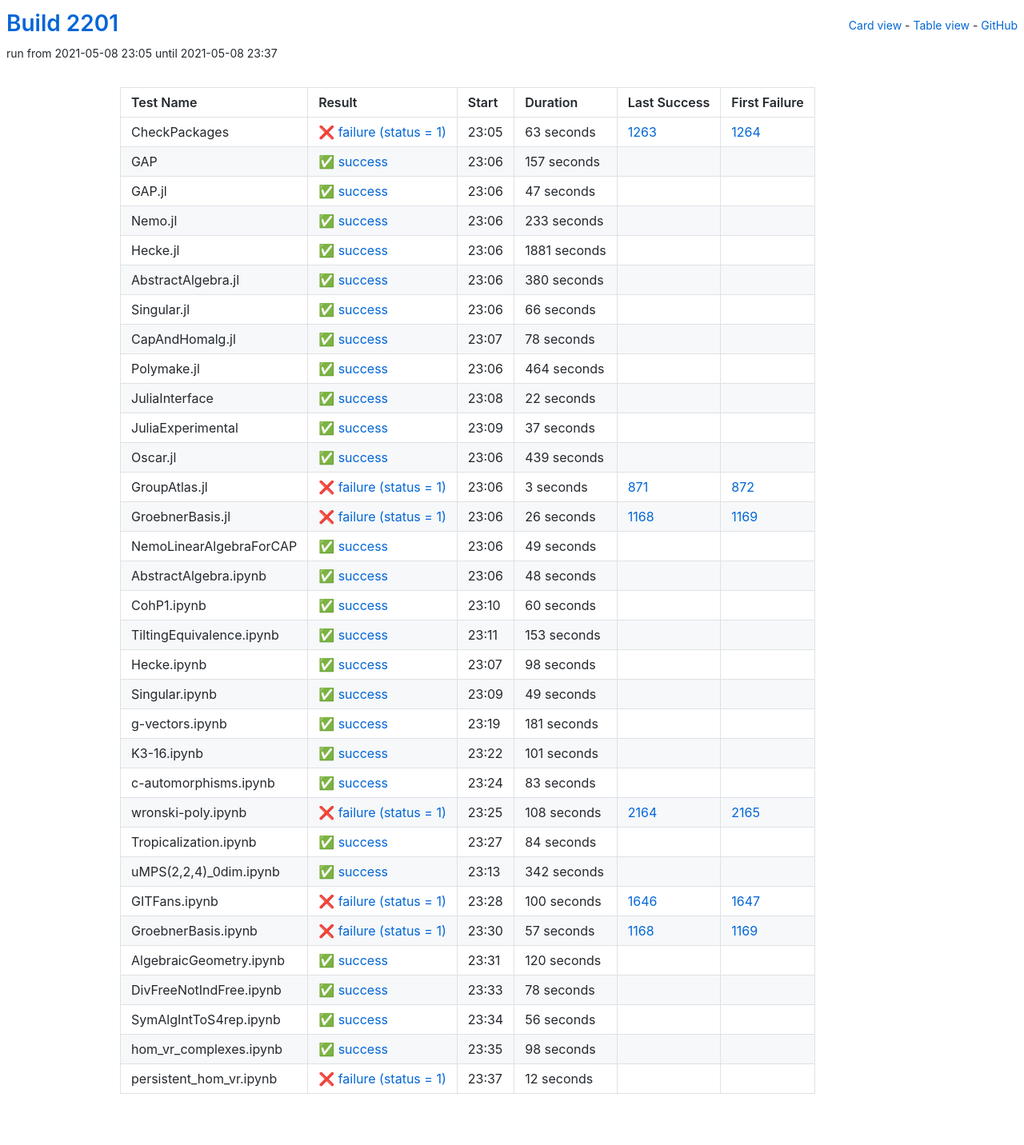
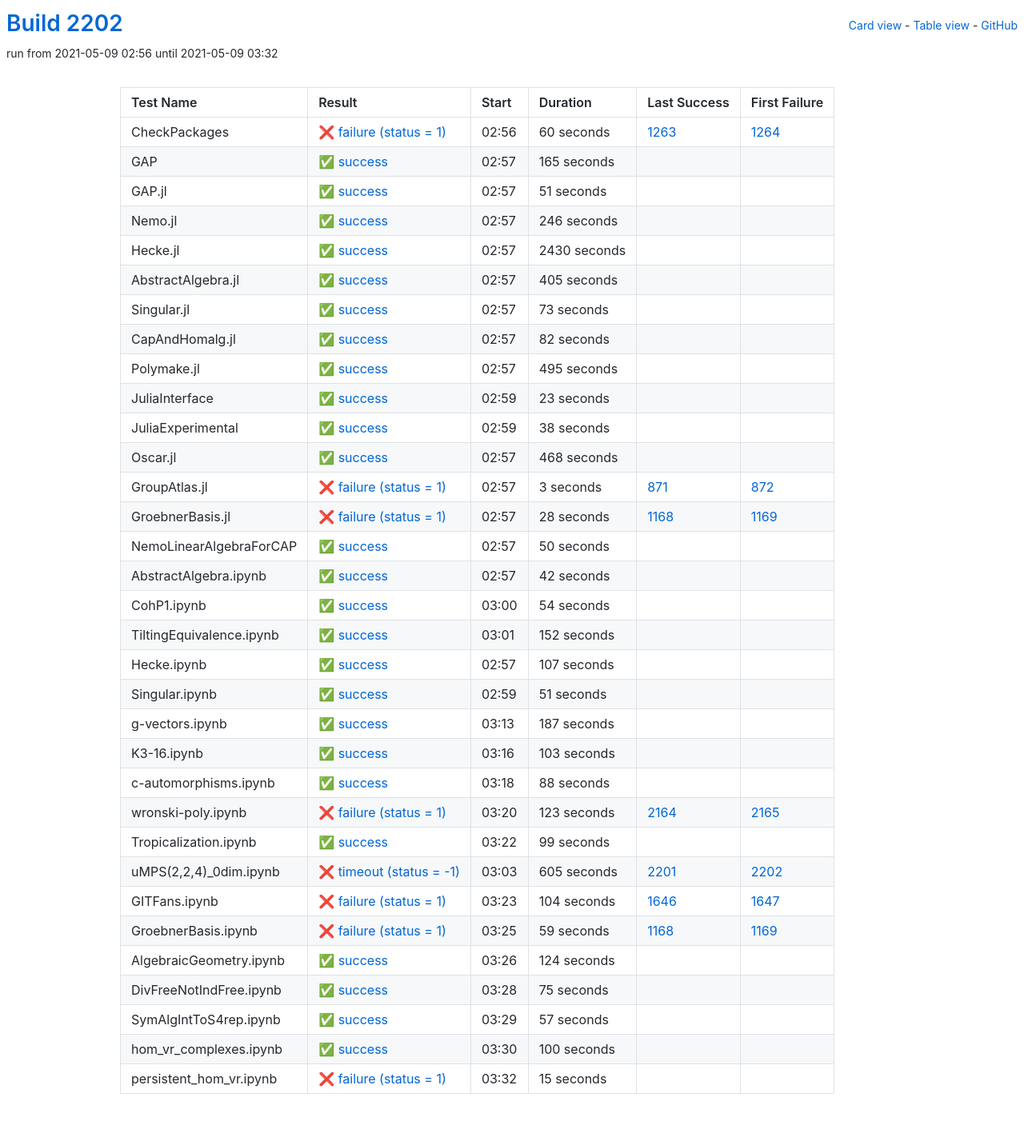
Before and after one commit to oscar-system/oscar-ci-status-stable, a Jekyll site: the page built from table.html, in a window 1280 px wide. Shown: the whole page at 80% size. Built offline with Jekyll 4.4.1, drawn with Linux system fonts in a browser that asks for light colours.

Commit message:
Build #2202

```diff
--- a/_data/ci.yml
+++ b/_data/ci.yml
@@ -1,6 +1,6 @@
 ---
-build: 2201
-build_url: https://oscarci.mathematik.uni-kl.de/job/oscar-stable/2201/
+build: 2202
+build_url: https://oscarci.mathematik.uni-kl.de/job/oscar-stable/2202/
 job: oscar-stable
 organization: oscar-system
 repo: oscar-ci-status-stable
@@ -8,152 +8,152 @@ repourl: https://github.com/oscar-system/oscar-ci-status-stable
 tests:
 - name: CheckPackages
   id: checkpackages
-  log: https://oscarci.mathematik.uni-kl.de/job/oscar-stable/2201/artifact/logs/build-2201/CheckPackages.log
-  start: 2021-05-08 23:05
+  log: https://oscarci.mathematik.uni-kl.de/job/oscar-stable/2202/artifact/logs/build-2202/CheckPackages.log
+  start: 2021-05-09 02:56
   success: false
   exitcode: 1
   status: failure
-  duration: 63
+  duration: 60
   last_success: 1263
   last_success_url: https://oscarci.mathematik.uni-kl.de/job/oscar-stable/1263/
   first_failure: 1264
   first_failure_url: https://oscarci.mathematik.uni-kl.de/job/oscar-stable/1264/
 - name: GAP
   id: gap
-  log: https://oscarci.mathematik.uni-kl.de/job/oscar-stable/2201/artifact/logs/build-2201/GAP.log
-  start: 2021-05-08 23:06
+  log: https://oscarci.mathematik.uni-kl.de/job/oscar-stable/2202/artifact/logs/build-2202/GAP.log
+  start: 2021-05-09 02:57
   success: true
   exitcode: 0
   status: success
-  duration: 157
+  duration: 165
   last_success: false
   last_success_url:
   first_failure: false
   first_failure_url:
 - name: GAP.jl
   id: gap-jl
-  log: https://oscarci.mathematik.uni-kl.de/job/oscar-stable/2201/artifact/logs/build-2201/GAP.jl.log
-  start: 2021-05-08 23:06
+  log: https://oscarci.mathematik.uni-kl.de/job/oscar-stable/2202/artifact/logs/build-2202/GAP.jl.log
+  start: 2021-05-09 02:57
   success: true
   exitcode: 0
   status: success
-  duration: 47
+  duration: 51
   last_success: false
   last_success_url:
   first_failure: false
   first_failure_url:
 - name: Nemo.jl
   id: nemo-jl
-  log: https://oscarci.mathematik.uni-kl.de/job/oscar-stable/2201/artifact/logs/build-2201/Nemo.jl.log
-  start: 2021-05-08 23:06
+  log: https://oscarci.mathematik.uni-kl.de/job/oscar-stable/2202/artifact/logs/build-2202/Nemo.jl.log
+  start: 2021-05-09 02:57
   success: true
   exitcode: 0
   status: success
-  duration: 233
+  duration: 246
   last_success: false
   last_success_url:
   first_failure: false
   first_failure_url:
 - name: Hecke.jl
   id: hecke-jl
-  log: https://oscarci.mathematik.uni-kl.de/job/oscar-stable/2201/artifact/logs/build-2201/Hecke.jl.log
-  start: 2021-05-08 23:06
+  log: https://oscarci.mathematik.uni-kl.de/job/oscar-stable/2202/artifact/logs/build-2202/Hecke.jl.log
+  start: 2021-05-09 02:57
   success: true
   exitcode: 0
   status: success
-  duration: 1881
+  duration: 2430
   last_success: false
   last_success_url:
   first_failure: false
   first_failure_url:
 - name: AbstractAlgebra.jl
   id: abstractalgebra-jl
-  log: https://oscarci.mathematik.uni-kl.de/job/oscar-stable/2201/artifact/logs/build-2201/AbstractAlgebra.jl.log
-  start: 2021-05-08 23:06
+  log: https://oscarci.mathematik.uni-kl.de/job/oscar-stable/2202/artifact/logs/build-2202/AbstractAlgebra.jl.log
+  start: 2021-05-09 02:57
   success: true
   exitcode: 0
   status: success
-  duration: 380
+  duration: 405
   last_success: false
   last_success_url:
   first_failure: false
   first_failure_url:
 - name: Singular.jl
   id: singular-jl
-  log: https://oscarci.mathematik.uni-kl.de/job/oscar-stable/2201/artifact/logs/build-2201/Singular.jl.log
-  start: 2021-05-08 23:06
+  log: https://oscarci.mathematik.uni-kl.de/job/oscar-stable/2202/artifact/logs/build-2202/Singular.jl.log
+  start: 2021-05-09 02:57
   success: true
   exitcode: 0
   status: success
-  duration: 66
+  duration: 73
   last_success: false
   last_success_url:
   first_failure: false
   first_failure_url:
 - name: CapAndHomalg.jl
   id: capandhomalg-jl
-  log: https://oscarci.mathematik.uni-kl.de/job/oscar-stable/2201/artifact/logs/build-2201/CapAndHomalg.jl.log
-  start: 2021-05-08 23:07
+  log: https://oscarci.mathematik.uni-kl.de/job/oscar-stable/2202/artifact/logs/build-2202/CapAndHomalg.jl.log
+  start: 2021-05-09 02:57
   success: true
   exitcode: 0
   status: success
-  duration: 78
+  duration: 82
   last_success: false
   last_success_url:
   first_failure: false
   first_failure_url:
 - name: Polymake.jl
   id: polymake-jl
-  log: https://oscarci.mathematik.uni-kl.de/job/oscar-stable/2201/artifact/logs/build-2201/Polymake.jl.log
-  start: 2021-05-08 23:06
+  log: https://oscarci.mathematik.uni-kl.de/job/oscar-stable/2202/artifact/logs/build-2202/Polymake.jl.log
+  start: 2021-05-09 02:57
   success: true
   exitcode: 0
   status: success
-  duration: 464
+  duration: 495
   last_success: false
   last_success_url:
   first_failure: false
   first_failure_url:
 - name: JuliaInterface
   id: juliainterface
-  log: https://oscarci.mathematik.uni-kl.de/job/oscar-stable/2201/artifact/logs/build-2201/JuliaInterface.log
-  start: 2021-05-08 23:08
+  log: https://oscarci.mathematik.uni-kl.de/job/oscar-stable/2202/artifact/logs/build-2202/JuliaInterface.log
+  start: 2021-05-09 02:59
   success: true
   exitcode: 0
   status: success
-  duration: 22
+  duration: 23
   last_success: false
   last_success_url:
   first_failure: false
   first_failure_url:
 - name: JuliaExperimental
   id: juliaexperimental
-  log: https://oscarci.mathematik.uni-kl.de/job/oscar-stable/2201/artifact/logs/build-2201/JuliaExperimental.log
-  start: 2021-05-08 23:09
+  log: https://oscarci.mathematik.uni-kl.de/job/oscar-stable/2202/artifact/logs/build-2202/JuliaExperimental.log
+  start: 2021-05-09 02:59
   success: true
   exitcode: 0
   status: success
-  duration: 37
+  duration: 38
   last_success: false
   last_success_url:
   first_failure: false
   first_failure_url:
 - name: Oscar.jl
   id: oscar-jl
-  log: https://oscarci.mathematik.uni-kl.de/job/oscar-stable/2201/artifact/logs/build-2201/Oscar.jl.log
-  start: 2021-05-08 23:06
+  log: https://oscarci.mathematik.uni-kl.de/job/oscar-stable/2202/artifact/logs/build-2202/Oscar.jl.log
+  start: 2021-05-09 02:57
   success: true
   exitcode: 0
   status: success
-  duration: 439
+  duration: 468
   last_success: false
   last_success_url:
   first_failure: false
   first_failure_url:
 - name: GroupAtlas.jl
   id: groupatlas-jl
-  log: https://oscarci.mathematik.uni-kl.de/job/oscar-stable/2201/artifact/logs/build-2201/GroupAtlas.jl.log
-  start: 2021-05-08 23:06
+  log: https://oscarci.mathematik.uni-kl.de/job/oscar-stable/2202/artifact/logs/build-2202/GroupAtlas.jl.log
+  start: 2021-05-09 02:57
   success: false
   exitcode: 1
   status: failure
@@ -164,240 +164,240 @@ tests:
   first_failure_url: https://oscarci.mathematik.uni-kl.de/job/oscar-stable/872/
 - name: GroebnerBasis.jl
   id: groebnerbasis-jl
-  log: https://oscarci.mathematik.uni-kl.de/job/oscar-stable/2201/artifact/logs/build-2201/GroebnerBasis.jl.log
-  start: 2021-05-08 23:06
+  log: https://oscarci.mathematik.uni-kl.de/job/oscar-stable/2202/artifact/logs/build-2202/GroebnerBasis.jl.log
+  start: 2021-05-09 02:57
   success: false
   exitcode: 1
   status: failure
-  duration: 26
+  duration: 28
   last_success: 1168
   last_success_url: https://oscarci.mathematik.uni-kl.de/job/oscar-stable/1168/
   first_failure: 1169
   first_failure_url: https://oscarci.mathematik.uni-kl.de/job/oscar-stable/1169/
 - name: NemoLinearAlgebraForCAP
   id: nemolinearalgebraforcap
-  log: https://oscarci.mathematik.uni-kl.de/job/oscar-stable/2201/artifact/logs/build-2201/NemoLinearAlgebraForCAP.log
-  start: 2021-05-08 23:06
+  log: https://oscarci.mathematik.uni-kl.de/job/oscar-stable/2202/artifact/logs/build-2202/NemoLinearAlgebraForCAP.log
+  start: 2021-05-09 02:57
   success: true
   exitcode: 0
   status: success
-  duration: 49
+  duration: 50
   last_success: false
   last_success_url:
   first_failure: false
   first_failure_url:
 - name: AbstractAlgebra.ipynb
   id: abstractalgebra-ipynb
-  log: https://oscarci.mathematik.uni-kl.de/job/oscar-stable/2201/artifact/logs/build-2201/AbstractAlgebra.ipynb.log
-  start: 2021-05-08 23:06
+  log: https://oscarci.mathematik.uni-kl.de/job/oscar-stable/2202/artifact/logs/build-2202/AbstractAlgebra.ipynb.log
+  start: 2021-05-09 02:57
   success: true
   exitcode: 0
   status: success
-  duration: 48
+  duration: 42
   last_success: false
   last_success_url:
   first_failure: false
   first_failure_url:
 - name: CohP1.ipynb
   id: cohp1-ipynb
-  log: https://oscarci.mathematik.uni-kl.de/job/oscar-stable/2201/artifact/logs/build-2201/CohP1.ipynb.log
-  start: 2021-05-08 23:10
+  log: https://oscarci.mathematik.uni-kl.de/job/oscar-stable/2202/artifact/logs/build-2202/CohP1.ipynb.log
+  start: 2021-05-09 03:00
   success: true
   exitcode: 0
   status: success
-  duration: 60
+  duration: 54
   last_success: false
   last_success_url:
   first_failure: false
   first_failure_url:
 - name: TiltingEquivalence.ipynb
   id: tiltingequivalence-ipynb
-  log: https://oscarci.mathematik.uni-kl.de/job/oscar-stable/2201/artifact/logs/build-2201/TiltingEquivalence.ipynb.log
-  start: 2021-05-08 23:11
+  log: https://oscarci.mathematik.uni-kl.de/job/oscar-stable/2202/artifact/logs/build-2202/TiltingEquivalence.ipynb.log
+  start: 2021-05-09 03:01
   success: true
   exitcode: 0
   status: success
-  duration: 153
+  duration: 152
   last_success: false
   last_success_url:
   first_failure: false
   first_failure_url:
 - name: Hecke.ipynb
   id: hecke-ipynb
-  log: https://oscarci.mathematik.uni-kl.de/job/oscar-stable/2201/artifact/logs/build-2201/Hecke.ipynb.log
-  start: 2021-05-08 23:07
+  log: https://oscarci.mathematik.uni-kl.de/job/oscar-stable/2202/artifact/logs/build-2202/Hecke.ipynb.log
+  start: 2021-05-09 02:57
   success: true
   exitcode: 0
   status: success
-  duration: 98
+  duration: 107
   last_success: false
   last_success_url:
   first_failure: false
   first_failure_url:
 - name: Singular.ipynb
   id: singular-ipynb
-  log: https://oscarci.mathematik.uni-kl.de/job/oscar-stable/2201/artifact/logs/build-2201/Singular.ipynb.log
-  start: 2021-05-08 23:09
+  log: https://oscarci.mathematik.uni-kl.de/job/oscar-stable/2202/artifact/logs/build-2202/Singular.ipynb.log
+  start: 2021-05-09 02:59
   success: true
   exitcode: 0
   status: success
-  duration: 49
+  duration: 51
   last_success: false
   last_success_url:
   first_failure: false
   first_failure_url:
 - name: g-vectors.ipynb
   id: g-vectors-ipynb
-  log: https://oscarci.mathematik.uni-kl.de/job/oscar-stable/2201/artifact/logs/build-2201/g-vectors.ipynb.log
-  start: 2021-05-08 23:19
+  log: https://oscarci.mathematik.uni-kl.de/job/oscar-stable/2202/artifact/logs/build-2202/g-vectors.ipynb.log
+  start: 2021-05-09 03:13
   success: true
   exitcode: 0
   status: success
-  duration: 181
+  duration: 187
   last_success: false
   last_success_url:
   first_failure: false
   first_failure_url:
 - name: K3-16.ipynb
   id: k3-16-ipynb
-  log: https://oscarci.mathematik.uni-kl.de/job/oscar-stable/2201/artifact/logs/build-2201/K3-16.ipynb.log
-  start: 2021-05-08 23:22
+  log: https://oscarci.mathematik.uni-kl.de/job/oscar-stable/2202/artifact/logs/build-2202/K3-16.ipynb.log
+  start: 2021-05-09 03:16
   success: true
   exitcode: 0
   status: success
-  duration: 101
+  duration: 103
   last_success: false
   last_success_url:
   first_failure: false
   first_failure_url:
 - name: c-automorphisms.ipynb
   id: c-automorphisms-ipynb
-  log: https://oscarci.mathematik.uni-kl.de/job/oscar-stable/2201/artifact/logs/build-2201/c-automorphisms.ipynb.log
-  start: 2021-05-08 23:24
+  log: https://oscarci.mathematik.uni-kl.de/job/oscar-stable/2202/artifact/logs/build-2202/c-automorphisms.ipynb.log
+  start: 2021-05-09 03:18
   success: true
   exitcode: 0
   status: success
-  duration: 83
+  duration: 88
   last_success: false
   last_success_url:
   first_failure: false
   first_failure_url:
 - name: wronski-poly.ipynb
   id: wronski-poly-ipynb
-  log: https://oscarci.mathematik.uni-kl.de/job/oscar-stable/2201/artifact/logs/build-2201/wronski-poly.ipynb.log
-  start: 2021-05-08 23:25
+  log: https://oscarci.mathematik.uni-kl.de/job/oscar-stable/2202/artifact/logs/build-2202/wronski-poly.ipynb.log
+  start: 2021-05-09 03:20
   success: false
   exitcode: 1
   status: failure
-  duration: 108
+  duration: 123
   last_success: 2164
   last_success_url: https://oscarci.mathematik.uni-kl.de/job/oscar-stable/2164/
   first_failure: 2165
   first_failure_url: https://oscarci.mathematik.uni-kl.de/job/oscar-stable/2165/
 - name: Tropicalization.ipynb
   id: tropicalization-ipynb
-  log: https://oscarci.mathematik.uni-kl.de/job/oscar-stable/2201/artifact/logs/build-2201/Tropicalization.ipynb.log
-  start: 2021-05-08 23:27
+  log: https://oscarci.mathematik.uni-kl.de/job/oscar-stable/2202/artifact/logs/build-2202/Tropicalization.ipynb.log
+  start: 2021-05-09 03:22
   success: true
   exitcode: 0
   status: success
-  duration: 84
+  duration: 99
   last_success: false
   last_success_url:
   first_failure: false
   first_failure_url:
 - name: uMPS(2,2,4)_0dim.ipynb
   id: umps-2-2-4-0dim-ipynb
-  log: https://oscarci.mathematik.uni-kl.de/job/oscar-stable/2201/artifact/logs/build-2201/uMPS-2-2-4-_0dim.ipynb.log
-  start: 2021-05-08 23:13
-  success: true
-  exitcode: 0
-  status: success
-  duration: 342
-  last_success: false
-  last_success_url:
-  first_failure: false
-  first_failure_url:
+  log: https://oscarci.mathematik.uni-kl.de/job/oscar-stable/2202/artifact/logs/build-2202/uMPS-2-2-4-_0dim.ipynb.log
+  start: 2021-05-09 03:03
+  success: false
+  exitcode: -1
+  status: timeout
+  duration: 605
+  last_success: 2201
+  last_success_url: https://oscarci.mathematik.uni-kl.de/job/oscar-stable/2201/
+  first_failure: 2202
+  first_failure_url: https://oscarci.mathematik.uni-kl.de/job/oscar-stable/2202/
 - name: GITFans.ipynb
   id: gitfans-ipynb
-  log: https://oscarci.mathematik.uni-kl.de/job/oscar-stable/2201/artifact/logs/build-2201/GITFans.ipynb.log
-  start: 2021-05-08 23:28
+  log: https://oscarci.mathematik.uni-kl.de/job/oscar-stable/2202/artifact/logs/build-2202/GITFans.ipynb.log
+  start: 2021-05-09 03:23
   success: false
   exitcode: 1
   status: failure
-  duration: 100
+  duration: 104
   last_success: 1646
   last_success_url: https://oscarci.mathematik.uni-kl.de/job/oscar-stable/1646/
   first_failure: 1647
   first_failure_url: https://oscarci.mathematik.uni-kl.de/job/oscar-stable/1647/
 - name: GroebnerBasis.ipynb
   id: groebnerbasis-ipynb
-  log: https://oscarci.mathematik.uni-kl.de/job/oscar-stable/2201/artifact/logs/build-2201/GroebnerBasis.ipynb.log
-  start: 2021-05-08 23:30
+  log: https://oscarci.mathematik.uni-kl.de/job/oscar-stable/2202/artifact/logs/build-2202/GroebnerBasis.ipynb.log
+  start: 2021-05-09 03:25
   success: false
   exitcode: 1
   status: failure
-  duration: 57
+  duration: 59
   last_success: 1168
   last_success_url: https://oscarci.mathematik.uni-kl.de/job/oscar-stable/1168/
   first_failure: 1169
   first_failure_url: https://oscarci.mathematik.uni-kl.de/job/oscar-stable/1169/
 - name: AlgebraicGeometry.ipynb
   id: algebraicgeometry-ipynb
-  log: https://oscarci.mathematik.uni-kl.de/job/oscar-stable/2201/artifact/logs/build-2201/AlgebraicGeometry.ipynb.log
-  start: 2021-05-08 23:31
+  log: https://oscarci.mathematik.uni-kl.de/job/oscar-stable/2202/artifact/logs/build-2202/AlgebraicGeometry.ipynb.log
+  start: 2021-05-09 03:26
   success: true
   exitcode: 0
   status: success
-  duration: 120
+  duration: 124
   last_success: false
   last_success_url:
   first_failure: false
   first_failure_url:
 - name: DivFreeNotIndFree.ipynb
   id: divfreenotindfree-ipynb
-  log: https://oscarci.mathematik.uni-kl.de/job/oscar-stable/2201/artifact/logs/build-2201/DivFreeNotIndFree.ipynb.log
-  start: 2021-05-08 23:33
+  log: https://oscarci.mathematik.uni-kl.de/job/oscar-stable/2202/artifact/logs/build-2202/DivFreeNotIndFree.ipynb.log
+  start: 2021-05-09 03:28
   success: true
   exitcode: 0
   status: success
-  duration: 78
+  duration: 75
   last_success: false
   last_success_url:
   first_failure: false
   first_failure_url:
 - name: SymAlgIntToS4rep.ipynb
   id: symalginttos4rep-ipynb
-  log: https://oscarci.mathematik.uni-kl.de/job/oscar-stable/2201/artifact/logs/build-2201/SymAlgIntToS4rep.ipynb.log
-  start: 2021-05-08 23:34
+  log: https://oscarci.mathematik.uni-kl.de/job/oscar-stable/2202/artifact/logs/build-2202/SymAlgIntToS4rep.ipynb.log
+  start: 2021-05-09 03:29
   success: true
   exitcode: 0
   status: success
-  duration: 56
+  duration: 57
   last_success: false
   last_success_url:
   first_failure: false
   first_failure_url:
 - name: hom_vr_complexes.ipynb
   id: hom-vr-complexes-ipynb
-  log: https://oscarci.mathematik.uni-kl.de/job/oscar-stable/2201/artifact/logs/build-2201/hom_vr_complexes.ipynb.log
-  start: 2021-05-08 23:35
+  log: https://oscarci.mathematik.uni-kl.de/job/oscar-stable/2202/artifact/logs/build-2202/hom_vr_complexes.ipynb.log
+  start: 2021-05-09 03:30
   success: true
   exitcode: 0
   status: success
-  duration: 98
+  duration: 100
   last_success: false
   last_success_url:
   first_failure: false
   first_failure_url:
 - name: persistent_hom_vr.ipynb
   id: persistent-hom-vr-ipynb
-  log: https://oscarci.mathematik.uni-kl.de/job/oscar-stable/2201/artifact/logs/build-2201/persistent_hom_vr.ipynb.log
-  start: 2021-05-08 23:37
+  log: https://oscarci.mathematik.uni-kl.de/job/oscar-stable/2202/artifact/logs/build-2202/persistent_hom_vr.ipynb.log
+  start: 2021-05-09 03:32
   success: false
   exitcode: 1
   status: failure
-  duration: 12
+  duration: 15
   last_success: false
   last_success_url:
   first_failure: false
```
Also changed, not shown: README.md.
